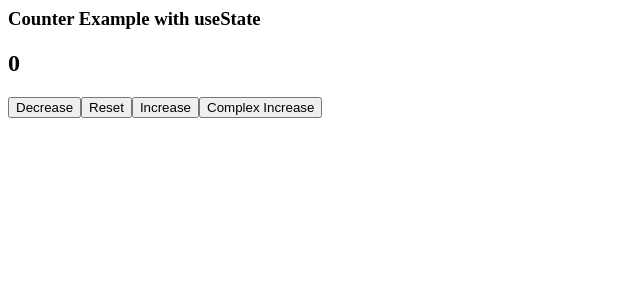
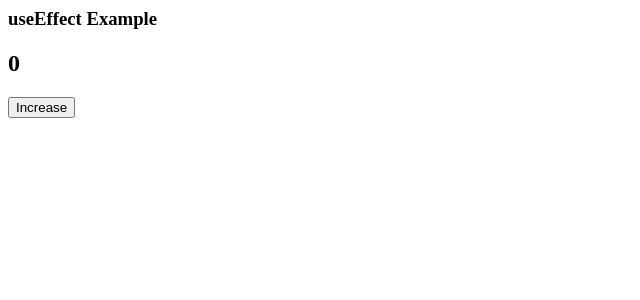
Before and after one commit to Alidhuniya/react-hooks-2020-learning, a React app: page / in a window 1280 px wide. Shown: the top 300 px of the page, without its empty margins (0-640 px from the left). Built offline with nearby package versions, Linux system fonts and the light colour scheme.

Commit message:
useEffect renders every time when component re-render

```diff
--- a/src/App.js
+++ b/src/App.js
@@ -3,34 +3,27 @@ import React, { useState, useEffect, Fragment } from 'react';
  const App = () => {
  const [value, setValue] = useState(0);
 
- const reset = () => {
-   setValue(0);
- }
+ useEffect(() => {
+   console.log("useEffect")
+   console.log(value);
+  //  document.title = `${value}`;
+  if(value >= 1) {
+    document.title = `${value}`;
+  }
+  else {
+    document.title = "Count";
+  }
+ })
 
- const complexIncrease =()=> {
-  //  if you click two times, then it's only increase one time +1 because it doesn't have old state preserve
-  //  setTimeout(() => {
-  //    setValue(value+1)
-  //  }, 2000)
+ console.log("render component");
 
-  // preserve old state
-
-  setTimeout(() => {
-      setValue((prevState) => {
-        return prevState + 1
-      } )
-  }, 2000)
- }
 
   return (
     <Fragment>
-   <h3>Counter Example with useState</h3>
+   <h3>useEffect Example</h3>
    <h2>{value}</h2>
    <div>
-   <button onClick = {() => setValue(value - 1)} type="button">Decrease</button>
-   <button onClick = {reset} type="button">Reset</button>
    <button onClick = {() => setValue(value + 1)} type="button">Increase</button>
-   <button onClick = {complexIncrease} type="button">Complex Increase</button>
    </div>
 
     </Fragment>
```
